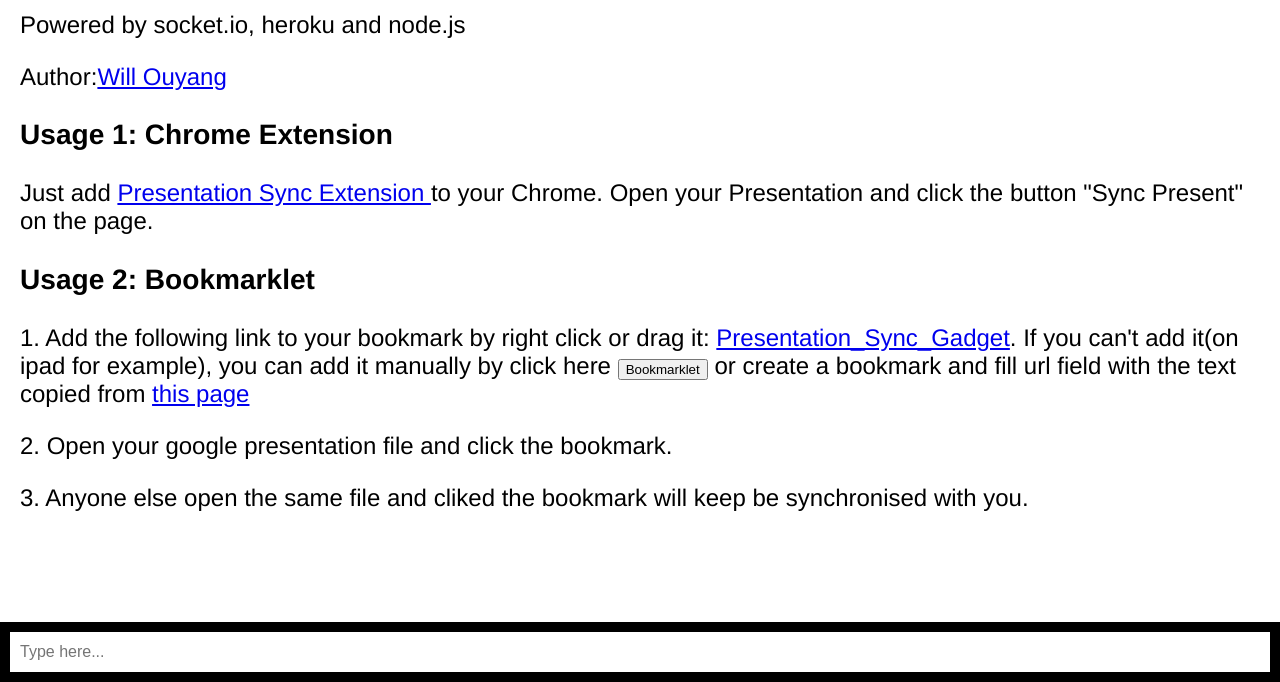
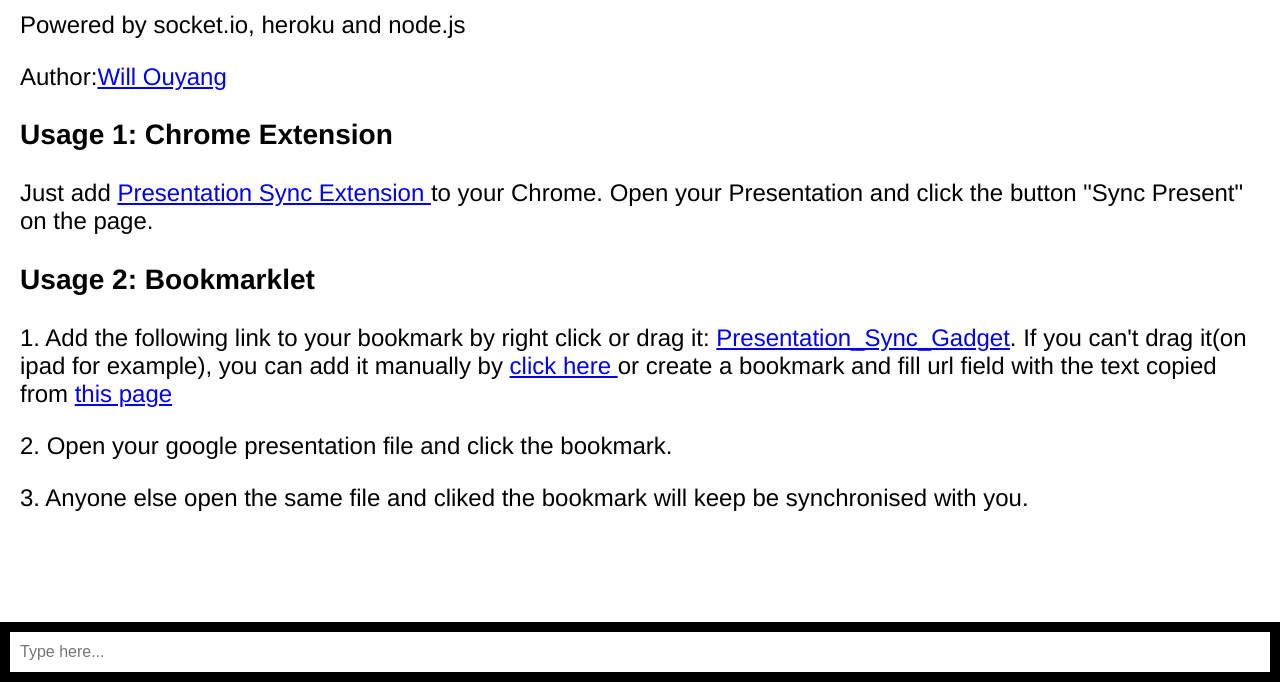
Before and after one commit to oeway/presentation-sync, a browser extension: page public/index.html in a window 1280 px wide. Shown: the part 118-800 px from the top of the page. Drawn offline with nearby package versions, Linux system fonts and the light colour scheme; no server answers.

Commit message:
fix address

```diff
--- a/public/index.html
+++ b/public/index.html
@@ -19,7 +19,7 @@
 <a href="https://chrome.google.com/webstore/detail/presentation-sync/eipedjifhojoogdilhodlpkajogkkdeg" target="_blank">Presentation Sync Extension </a> to your Chrome. Open your Presentation and click the button "Sync Present" on the page.
 		</p>
 	       <h3 class="title">Usage 2: Bookmarklet</h3>
- 	 <p>1. Add the following link to your bookmark by right click or drag it: <a class="usernameInput" maxlength="14" href="javascript:(function(){var socket_script = document.createElement('script');socket_script.src = 'https://presentation-sync.herokuapp.com/socket.io/socket.io.js';(document.head||document.documentElement).insertBefore(socket_script);})();">Presentation_Sync_Gadget</a>. If you can't add it(on ipad for example), you can add it manually by click here <button onclick="bookmarkletPrompt()">Bookmarklet</button> or create a bookmark and fill url field with the text copied from <a href='bookmarklet.txt' target="_blank">this page</a> </p>
+ 	 <p>1. Add the following link to your bookmark by right click or drag it: <a class="usernameInput" onclick="bookmarkletPrompt()" href="javascript:(function(){var socket_script = document.createElement('script');socket_script.src = 'https://presentation-sync.herokuapp.com/socket.io/socket.io.js';(document.head||document.documentElement).insertBefore(socket_script);})();">Presentation_Sync_Gadget</a>. If you can't drag it(on ipad for example), you can add it manually by <a href="#" onclick="bookmarkletPrompt()">click here </a> or create a bookmark and fill url field with the text copied from <a href='bookmarklet.txt' target="_blank">this page</a> </p>
 
               <p>2. Open your google presentation file and click the bookmark.</p>
               <p>3. Anyone else open the same file and cliked the bookmark will keep be synchronised with you.</p>
```
